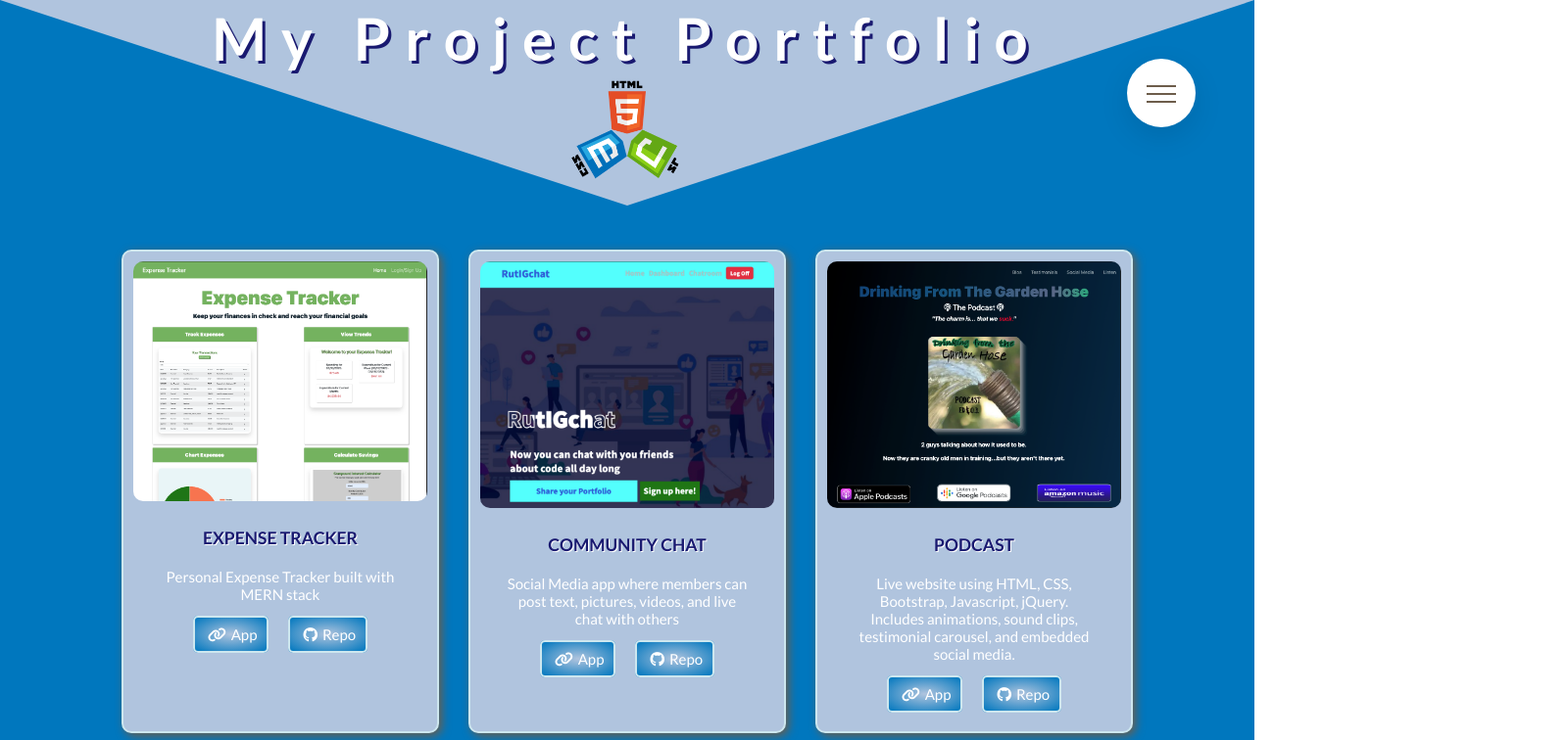
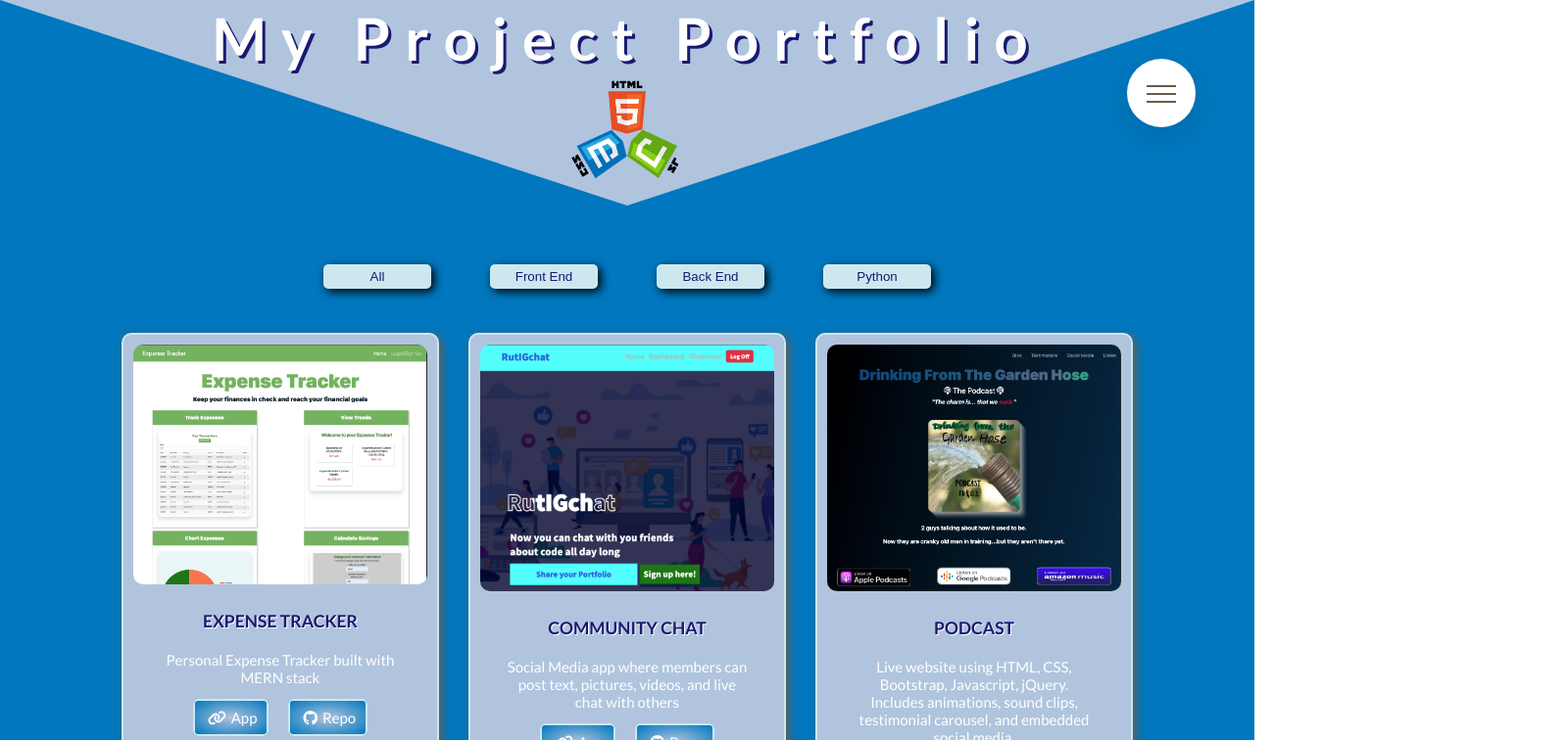
Before and after one commit to BillStephens2022/my_portfolio, a React (Create React App) app: page /portfolio in a window 1280 px wide. Shown: the top 756 px of the page at 98% size, 1600 px wide, since content can reach past the window. Built offline with nearby package versions, Linux system fonts and the light colour scheme.

Commit message:
added buttons on portfolio page for content toggling using react state

```diff
--- a/src/css/style.css
+++ b/src/css/style.css
@@ -309,6 +309,17 @@ html {
       transition: 1s; }
       .portfolio__hero-logo:hover {
         transform: rotate(360deg); }
+  .portfolio__buttons {
+    margin: 16rem; }
+    .portfolio__buttons--btn {
+      width: 10rem;
+      margin: 3rem;
+      padding: .5rem;
+      background-color: #cde7ef;
+      color: midnightblue;
+      border: none;
+      border-radius: .5rem;
+      box-shadow: 3px 3px 1rem #000; }
 
 .projects {
   width: 100vw;
--- a/src/pages/Portfolio.js
+++ b/src/pages/Portfolio.js
@@ -12,7 +12,12 @@ function Portfolio() {
         <h1 className="portfolio__hero-header">My Project Portfolio</h1>
         <img className="portfolio__hero-logo" src="../../images/webdev.png" alt="web dev logo"/>
       </div>
-
+      <div classname="portfolio__buttons">
+        <button className="portfolio__buttons--btn">All</button>
+        <button className="portfolio__buttons--btn">Front End</button>
+        <button className="portfolio__buttons--btn">Back End</button>
+        <button className="portfolio__buttons--btn">Python</button>
+      </div>
       <div className="projects">
         {projects.map((project) => (
           <ProjectCard project={project} key={project.id}/>
--- a/src/sass/_portfolio.scss
+++ b/src/sass/_portfolio.scss
@@ -33,7 +33,20 @@
       }
     }
 
+  &__buttons {
+    margin: 16rem;
 
+    &--btn {
+        width: 10rem;
+        margin: 3rem;
+        padding: .5rem;
+        background-color: $color-blue-light-1;
+        color: $color-blue-dark;
+        border: none;
+        border-radius: .5rem;
+        box-shadow: 3px 3px 1rem $color-black;
+    }
+  }
 }
 
 .projects {
```
